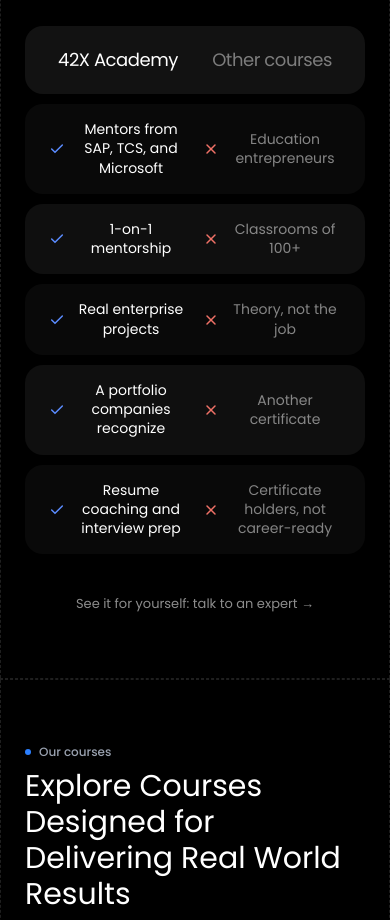
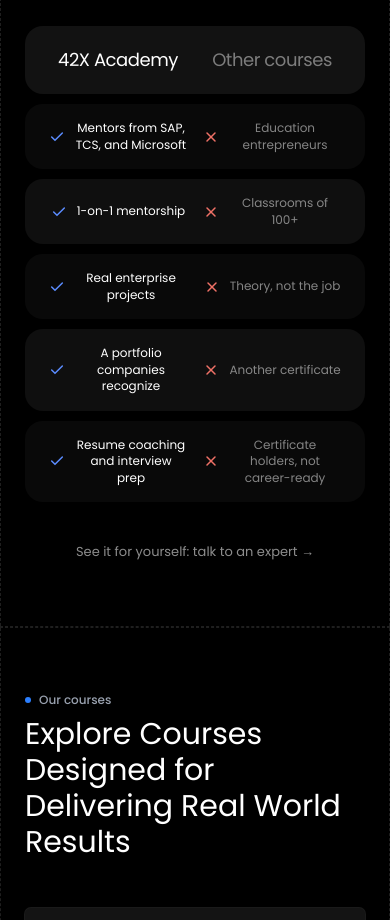
Before and after one commit to Laxmikant-Lahankar/42X-Official-Website, a Next.js app: page / in a window 390 px wide. Shown: the part 1580-2500 px from the top of the page. Built offline with nearby package versions, Linux system fonts and the light colour scheme.

Commit message:
text size changes

```diff
--- a/components/WhyUs.tsx
+++ b/components/WhyUs.tsx
@@ -62,7 +62,7 @@ export default function WhyUs() {
                     className="size-4 shrink-0 text-[#5B8CFF] sm:size-[18px]"
                     strokeWidth={2.25}
                   />
-                  <span className="text-center text-sm leading-snug text-white sm:text-base">
+                  <span className="text-center text-xs leading-snug text-white sm:text-base">
                     <span className="sr-only">42X Academy: </span>
                     {row.us}
                   </span>
@@ -73,7 +73,7 @@ export default function WhyUs() {
                     className="size-4 shrink-0 text-[#F07167] sm:size-[18px]"
                     strokeWidth={2.25}
                   />
-                  <span className="text-center text-sm leading-snug text-white/50 sm:text-base">
+                  <span className="text-center text-xs leading-snug text-white/50 sm:text-base">
                     <span className="sr-only">Other courses: </span>
                     {row.them}
                   </span>
```
